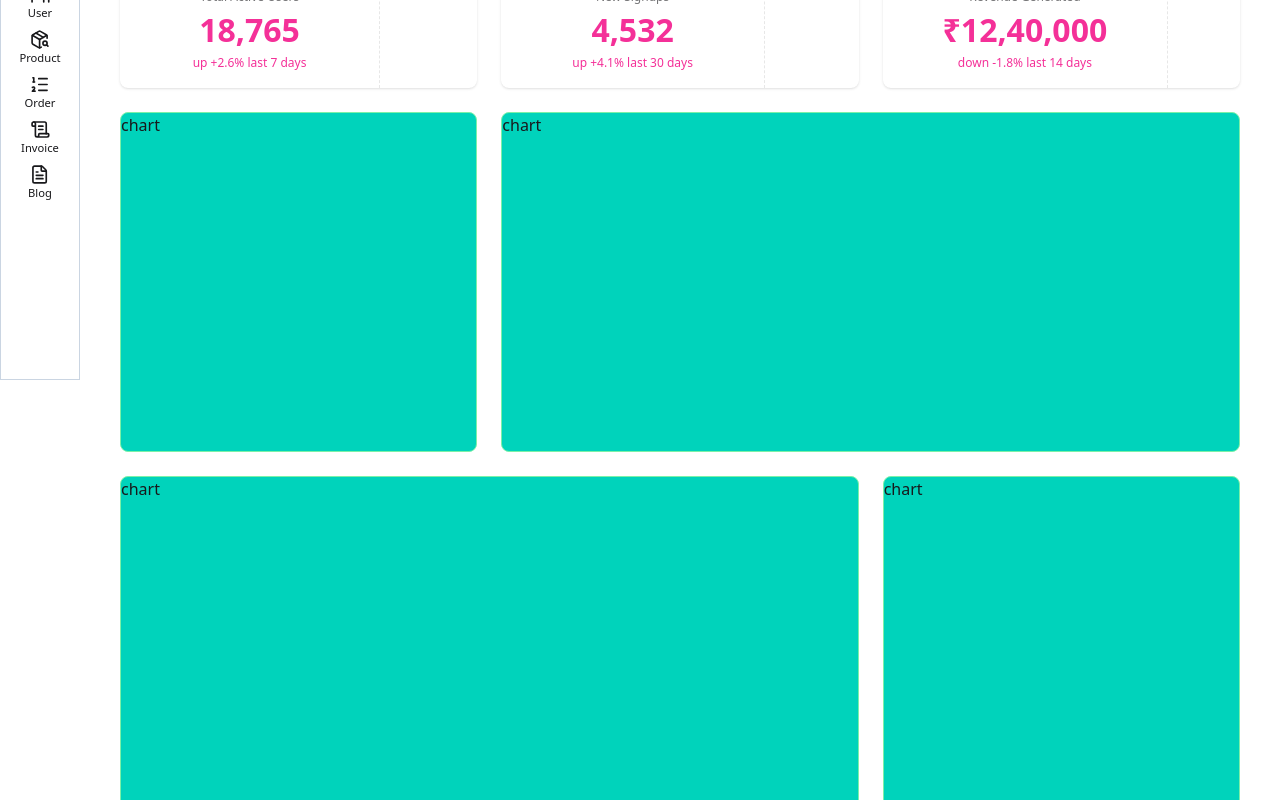
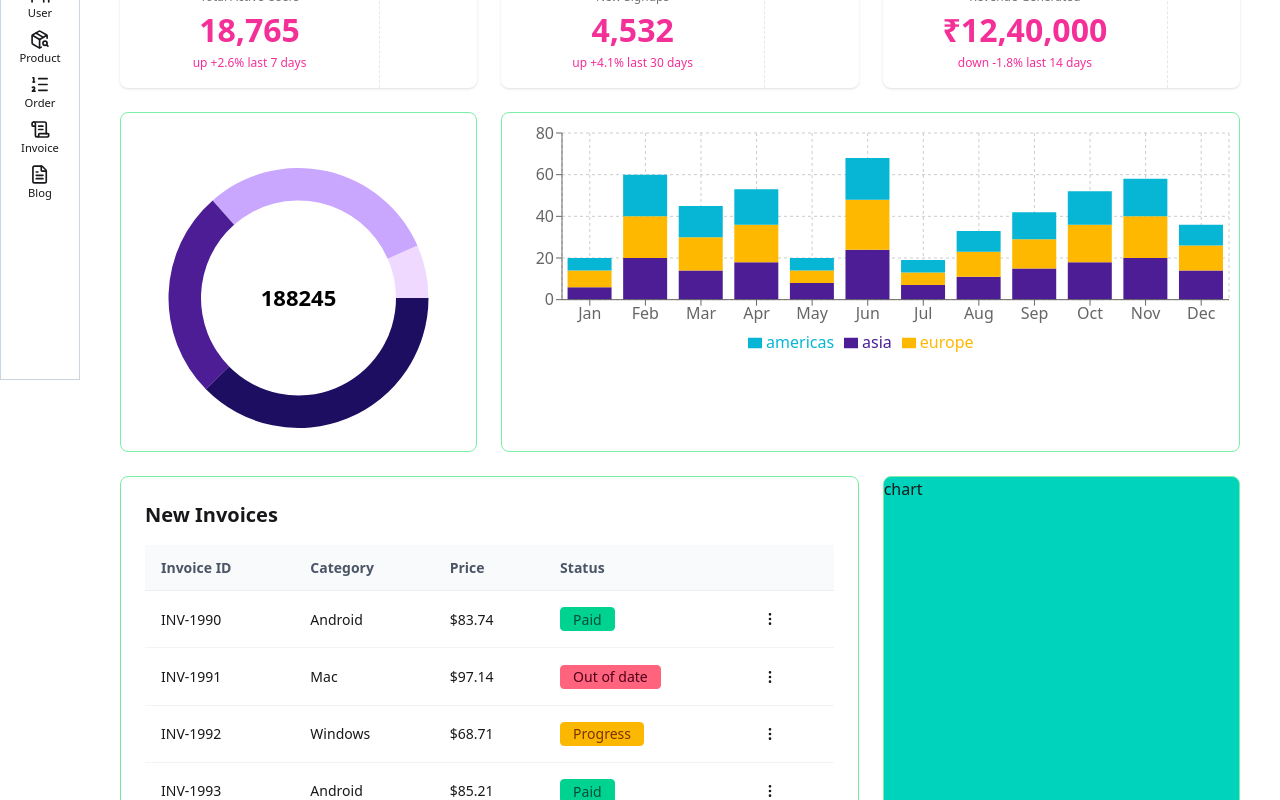
Before and after one commit to sarat-Creditghar/frontend-project, a React (Vite) app: page /dashboard in a window 1280 px wide. Shown: the part 420-1220 px from the top of the page. Built offline with nearby package versions, Linux system fonts and the light colour scheme.

Commit message:
dashboard

```diff
--- a/package.json
+++ b/package.json
@@ -12,12 +12,14 @@
   "dependencies": {
     "@hookform/resolvers": "^5.2.2",
     "@tailwindcss/vite": "^4.1.17",
+    "@tanstack/react-table": "^8.21.3",
     "daisyui": "^5.5.5",
     "lucide-react": "^0.554.0",
     "react": "^19.2.0",
     "react-dom": "^19.2.0",
     "react-hook-form": "^7.66.0",
     "react-router": "^7.9.6",
+    "recharts": "^3.4.1",
     "tailwindcss": "^4.1.17",
     "yup": "^1.7.1"
   },
--- a/src/features/auth/components/SignInForm.jsx
+++ b/src/features/auth/components/SignInForm.jsx
@@ -6,6 +6,13 @@ import InputField from "../../../shared/components/InputField";
 import { yupResolver } from "@hookform/resolvers/yup";
 import { signInSchema } from "../validation/authValidation";
 
+import { useNavigate } from "react-router";
+
+
+
+const BASE_URL = import.meta.env.VITE_API_BASE_URL;
+
+console.log(BASE_URL)
 const SignInForm = () => {
   const methods = useForm({
     resolver: yupResolver(signInSchema),
@@ -19,9 +26,11 @@ const SignInForm = () => {
   const { handleSubmit, formState } = methods;
   const { isDirty, isValid } = formState;
 
+  const navigate = useNavigate();
+
   const onSubmit = async (data) => {
     const response = await fetch(
-      "https://3feb5512b1d2.ngrok-free.app/api/whatever",
+      `${BASE_URL}/auth/login`,
       {
         method: "POST",
         headers: {
@@ -33,12 +42,13 @@ const SignInForm = () => {
     );
 
     const result = await response.json();
-    console.log("API Response:", result);
-    methods.reset();
+
+    if (response.ok && result.token) {
+      localStorage.setItem("auth_token", result.token);
+
+      navigate("/dashboard");
+    }
   };
-
-
-
 
   return (
     <>
--- a/src/pages/Dashboard/components/Appdashbord.jsx
+++ b/src/pages/Dashboard/components/Appdashbord.jsx
@@ -4,6 +4,10 @@ import welcomecarddata from "../data/welcomecarddata.json";
 import Statscarddata from "../data/statsdata.json";
 import Carousel from "./Carousel";
 import Statscard from "./Statscard";
+import { PieChart } from "lucide-react";
+import PieChartInFlexbox from "./PieChartInFlexbox";
+import StackedBarChart from "./StackBarChart";
+import InvoiceTable from "./InvoiceTable";
 
 const Appdashbord = () => {
   return (
@@ -27,16 +31,17 @@ const Appdashbord = () => {
             ))
         }
 
-        <div className="border border-green-300 rounded-lg h-85 sm:col-span-2 lg:col-span-1 bg-accent">
-            chart
+        <div className="border border-green-300 rounded-lg h-85 sm:col-span-2 lg:col-span-1  ">
+            {/*pie chart some styling needed*/}
+            <PieChartInFlexbox/>
         </div>
-        <div className="border border-green-300 rounded-lg h-85 sm:col-span-2 lg:col-span-2 bg-accent">
-            chart
+        <div className="border border-green-300 rounded-lg h-85 sm:col-span-2 lg:col-span-2 ">
+           <StackedBarChart/>
         </div>
 
 
-        <div className="border border-green-300 rounded-lg h-85 sm:col-span-2 lg:col-span-2 bg-accent">
-            chart
+        <div className="border border-green-300 rounded-lg h-fit sm:col-span-2 lg:col-span-2  ">
+           <InvoiceTable/>
         </div>
         <div className="border border-green-300 rounded-lg h-85 sm:col-span-2 lg:col-span-1 bg-accent">
             chart
--- /dev/null
+++ b/src/pages/Dashboard/components/InvoiceTable.jsx
@@ -0,0 +1,101 @@
+import { useReactTable, getCoreRowModel, flexRender } from "@tanstack/react-table";
+import invoices from "../data/newInvoices.json";
+
+import { MoreVertical } from "lucide-react";
+
+
+const StatusBadge = ({ status }) => {
+  const variants = {
+    Paid: "badge-success",
+    "Out of date": "badge-error",
+    Progress: "badge-warning"
+  };
+
+  return (
+    <span className={`badge ${variants[status]} px-3 py-2 rounded`}>
+      {status}
+    </span>
+  );
+};
+
+
+
+
+const InvoiceTable = () => {
+  const columns = [
+  {
+    accessorKey: "id",
+    header: "Invoice ID",
+  },
+  {
+    accessorKey: "category",
+    header: "Category",
+  },
+  {
+    accessorKey: "price",
+    header: "Price",
+    cell: ({ getValue }) => `$${getValue().toFixed(2)}`,
+  },
+  {
+    accessorKey: "status",
+    header: "Status",
+    cell: ({ getValue }) => <StatusBadge status={getValue()} />,
+  },
+  {
+    id: "actions",
+    header: "",
+    cell: () => (
+      <button className="btn btn-ghost btn-xs">
+        <MoreVertical size={16} />
+      </button>
+    ),
+  },
+];
+
+
+  const table = useReactTable({
+    data: invoices.rows,
+    columns,
+    getCoreRowModel: getCoreRowModel()
+  });
+
+  return (
+    <div className="p-6 rounded-xl shadow-sm bg-white w-full">
+      <h2 className="text-xl font-semibold mb-4">{invoices.title}</h2>
+
+      <table className="table w-full">
+        <thead className="bg-gray-50">
+          {table.getHeaderGroups().map(headerGroup => (
+            <tr key={headerGroup.id}>
+              {headerGroup.headers.map(header => (
+                <th key={header.id} className="font-semibold text-gray-600">
+                  {flexRender(header.column.columnDef.header, header.getContext())}
+                </th>
+              ))}
+            </tr>
+          ))}
+        </thead>
+
+        <tbody>
+          {table.getRowModel().rows.map(row => (
+            <tr key={row.id} className="hover:bg-gray-50">
+              {row.getVisibleCells().map(cell => (
+                <td key={cell.id} className="py-4">
+                  {flexRender(cell.column.columnDef.cell, cell.getContext())}
+                </td>
+              ))}
+            </tr>
+          ))}
+        </tbody>
+      </table>
+
+      <div className="flex justify-end mt-3">
+        <button className="text-primary flex items-center gap-1">
+          View all →
+        </button>
+      </div>
+    </div>
+  );
+};
+
+export default InvoiceTable;
--- a/src/pages/Dashboard/components/NavbarElements.jsx
+++ /dev/null
@@ -1,56 +0,0 @@
-import React from "react";
-
-const NavbarElements = () => {
-  return (
-    <ul className="menu bg-base-200 lg:menu-horizontal rounded-box">
-      <li>
-        <a>
-          <svg
-            xmlns="http://www.w3.org/2000/svg"
-            className="h-5 w-5"
-            fill="none"
-            viewBox="0 0 24 24"
-            stroke="currentColor"
-          >
-            <path
-              strokeLinecap="round"
-              strokeLinejoin="round"
-              strokeWidth="2"
-              d="M3 12l2-2m0 0l7-7 7 7M5 10v10a1 1 0 001 1h3m10-11l2 2m-2-2v10a1 1 0 01-1 1h-3m-6 0a1 1 0 001-1v-4a1 1 0 011-1h2a1 1 0 011 1v4a1 1 0 001 1m-6 0h6"
-            />
-          </svg>
-          Inbox
-          <span className="badge badge-xs">99+</span>
-        </a>
-      </li>
-      <li>
-        <a>
-          <svg
-            xmlns="http://www.w3.org/2000/svg"
-            className="h-5 w-5"
-            fill="none"
-            viewBox="0 0 24 24"
-            stroke="currentColor"
-          >
-            <path
-              strokeLinecap="round"
-              strokeLinejoin="round"
-              strokeWidth="2"
-              d="M13 16h-1v-4h-1m1-4h.01M21 12a9 9 0 11-18 0 9 9 0 0118 0z"
-            />
-          </svg>
-          Updates
-          <span className="badge badge-xs badge-warning">NEW</span>
-        </a>
-      </li>
-      <li>
-        <a>
-          Stats
-          <span className="badge badge-xs badge-info"></span>
-        </a>
-      </li>
-    </ul>
-  );
-};
-
-export default NavbarElements;
--- /dev/null
+++ b/src/pages/Dashboard/components/PieChartInFlexbox.jsx
@@ -0,0 +1,48 @@
+import { PieChart, Pie, Label, ResponsiveContainer } from 'recharts';
+import piechartdata from "../data/piechartdata.json";
+
+const MyPie = () => (
+  <Pie
+    data={piechartdata?.data}
+    dataKey="value"
+    nameKey="name"
+    innerRadius="60%"
+    outerRadius="80%"
+    stroke="none"
+    isAnimationActive={false}
+  />
+);
+
+export default function PieChartInFlexbox() {
+  return (
+    <div
+      style={{
+        display: 'flex',
+        flexWrap: 'wrap',
+        width: '100%',
+        minHeight: '300px',
+        padding: '10px',
+        justifyContent: 'center',
+        alignItems: 'center',
+      }}
+    >
+
+      {/* 🔥 Fully Responsive Donut */}
+      <div style={{ width: '350px', height: '350px' }}>
+        <ResponsiveContainer width="100%" height="100%">
+          <PieChart>
+            <MyPie />
+            <Label
+              position="center"
+              value={piechartdata?.total}
+              fontSize={22}
+              fontWeight={700}
+              fill="#000"
+            />
+          </PieChart>
+        </ResponsiveContainer>
+      </div>
+
+    </div>
+  );
+}
--- /dev/null
+++ b/src/pages/Dashboard/components/StackBarChart.jsx
@@ -0,0 +1,48 @@
+import {
+  BarChart,
+  Bar,
+  XAxis,
+  YAxis,
+  CartesianGrid,
+  Tooltip,
+  Legend,
+  ResponsiveContainer,
+} from "recharts";
+import chartData from "../data/stacbarchartdata.json";
+
+const StackedBarChart = () => {
+  return (
+    <div
+      style={{
+        width: "100%",
+        maxHeight: "400px",
+        display: "flex",
+        alignItems: "center",
+      }}
+    >
+      <ResponsiveContainer width="100%" aspect={3}>
+        <BarChart
+          data={chartData.months}
+          margin={{ top: 20, right: 10, left: 0, bottom: 5 }}
+        >
+          <CartesianGrid strokeDasharray="3 3" />
+          <XAxis dataKey="month" />
+          <YAxis />
+          <Tooltip />
+          <Legend />
+
+          {chartData.legend.map((item) => (
+            <Bar
+              key={item.key}
+              dataKey={item.key}
+              stackId="a"
+              fill={item.color}
+            />
+          ))}
+        </BarChart>
+      </ResponsiveContainer>
+    </div>
+  );
+};
+
+export default StackedBarChart;
--- /dev/null
+++ b/src/pages/Dashboard/data/newInvoices.json
@@ -0,0 +1,10 @@
+{
+  "title": "New Invoices",
+  "rows": [
+    { "id": "INV-1990", "category": "Android", "price": 83.74, "status": "Paid" },
+    { "id": "INV-1991", "category": "Mac", "price": 97.14, "status": "Out of date" },
+    { "id": "INV-1992", "category": "Windows", "price": 68.71, "status": "Progress" },
+    { "id": "INV-1993", "category": "Android", "price": 85.21, "status": "Paid" },
+    { "id": "INV-1994", "category": "Mac", "price": 52.17, "status": "Paid" }
+  ]
+}
--- /dev/null
+++ b/src/pages/Dashboard/data/piechartdata.json
@@ -0,0 +1,27 @@
+{
+  "title": "Current download",
+  "subtitle": "Downloaded by operating system",
+  "total": 188245,
+  "data": [
+    {
+      "name": "Mac",
+      "value": 12450,
+      "fill": "#F0D9FF"
+    },
+    {
+      "name": "Window",
+      "value": 56230,
+      "fill": "#C9A7FF"
+    },
+    {
+      "name": "iOS",
+      "value": 48765,
+      "fill": "#4C1D95"
+    },
+    {
+      "name": "Android",
+      "value": 70800,
+      "fill": "#1E0E62"
+    }
+  ]
+}
--- /dev/null
+++ b/src/pages/Dashboard/data/stacbarchartdata.json
@@ -0,0 +1,41 @@
+{
+  "title": "Area installed",
+  "subTitle": "(+43%) than last year",
+  "year": 2024,
+  "kpi": {
+    "asia": "1.23k",
+    "europe": "6.79k",
+    "americas": "1.01k"
+  },
+  "legend": [
+  {
+    "name": "Asia",
+    "key": "asia",
+    "color": "#4C1D95"
+  },
+  {
+    "name": "Europe",
+    "key": "europe",
+    "color": "#FFB800"
+  },
+  {
+    "name": "Americas",
+    "key": "americas",
+    "color": "#06B6D4"
+  }
+],
+  "months": [
+    { "month": "Jan", "asia": 6, "europe": 8, "americas": 6 },
+    { "month": "Feb", "asia": 20, "europe": 20, "americas": 20 },
+    { "month": "Mar", "asia": 14, "europe": 16, "americas": 15 },
+    { "month": "Apr", "asia": 18, "europe": 18, "americas": 17 },
+    { "month": "May", "asia": 8, "europe": 6, "americas": 6 },
+    { "month": "Jun", "asia": 24, "europe": 24, "americas": 20 },
+    { "month": "Jul", "asia": 7, "europe": 6, "americas": 6 },
+    { "month": "Aug", "asia": 11, "europe": 12, "americas": 10 },
+    { "month": "Sep", "asia": 15, "europe": 14, "americas": 13 },
+    { "month": "Oct", "asia": 18, "europe": 18, "americas": 16 },
+    { "month": "Nov", "asia": 20, "europe": 20, "americas": 18 },
+    { "month": "Dec", "asia": 14, "europe": 12, "americas": 10 }
+  ]
+}
```
Also changed, not shown: 2 other files (tests, documents, lock files or other folders).
